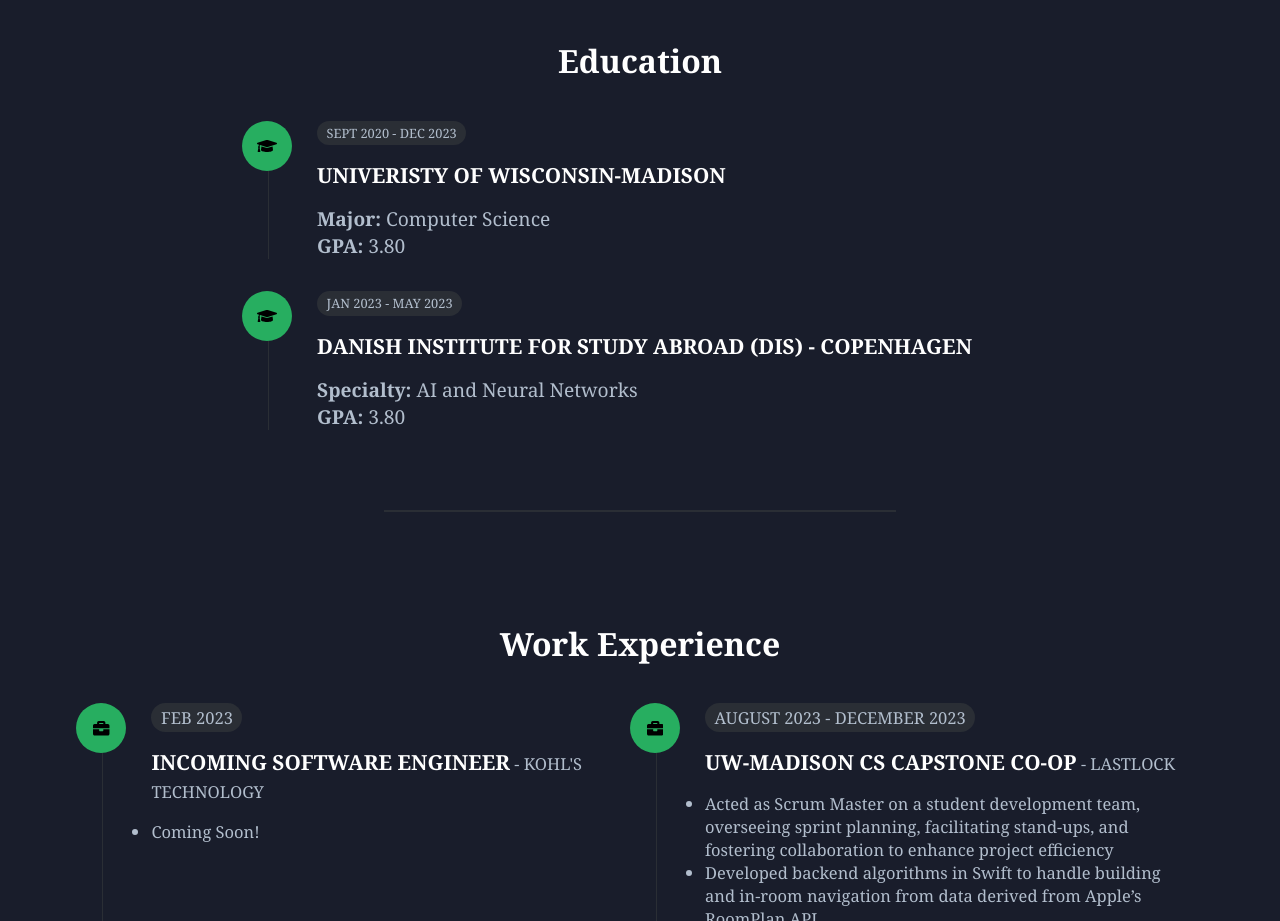
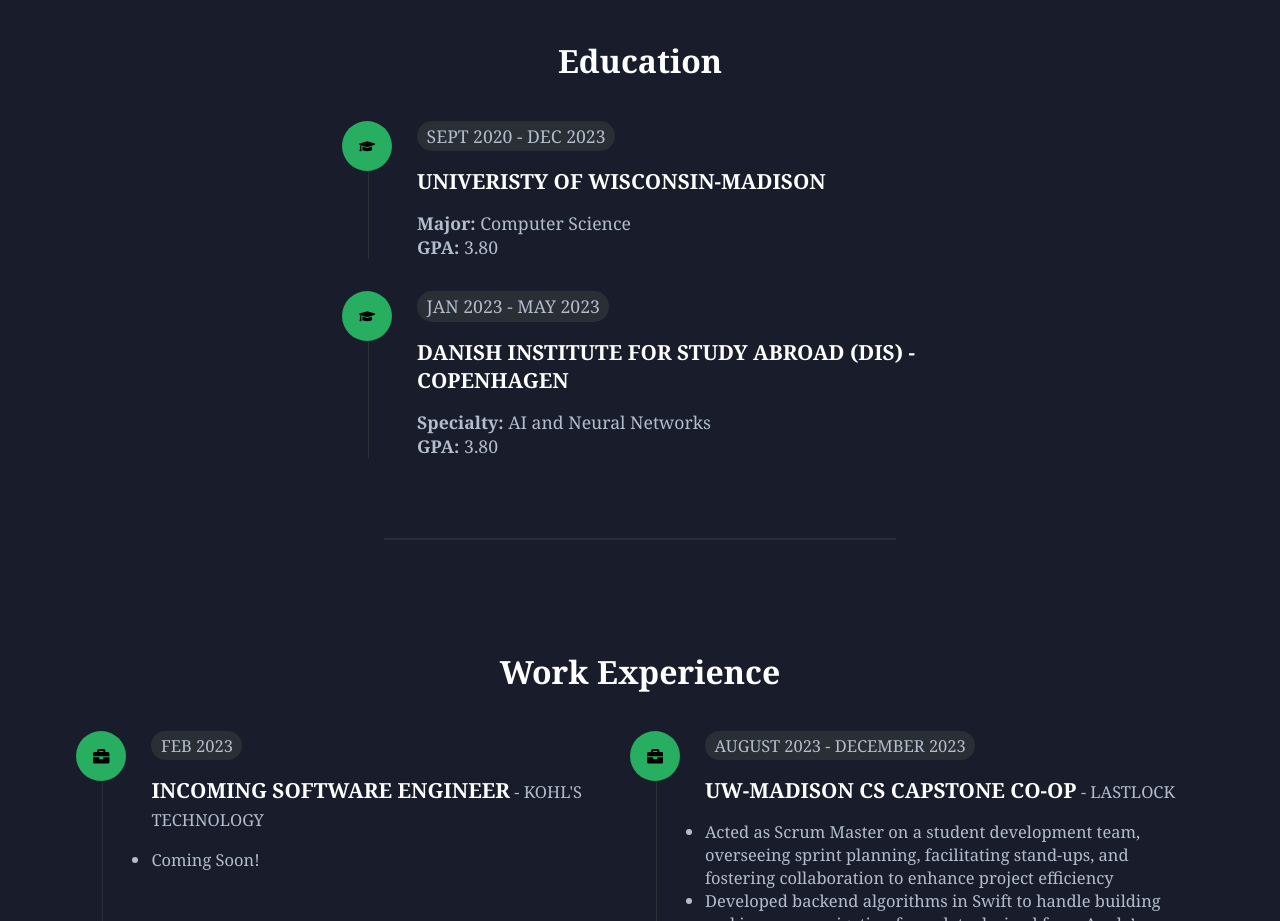
Before and after one commit to esrig1/esrig.net, a React (Create React App) app: page /about in a window 1280 px wide. Shown: the part 2080-3001 px from the top of the page. Built offline with nearby package versions, Linux system fonts and the light colour scheme.

Commit message:
education section scales better with page growth

```diff
--- a/src/components/about/Education.css
+++ b/src/components/about/Education.css
@@ -3,7 +3,7 @@
     grid-template-columns: 1fr; /* Set to a single column */
     grid-gap: 2rem;
 
-    max-width: 1000px;
+    max-width: 1300px;
     padding-left: 10%;
     margin: 3% auto;
     justify-content: center; /* Center the grid items horizontally */
@@ -14,21 +14,21 @@
     position: relative;
     padding-left: 3rem;
     border-left: 1px solid var(--color-grey-5);
-    max-width: 800px;
+    max-width: 1200px;
 }
 
 .education .education-item .education-icon {
     position: absolute;
-    left: -27px;
+    left: -35px;
     top: 0;
     background-color: var(--color-secondary);
-    width: 50px;
-    height: 50px;
+    width: 70px;
+    height: 70px;
     border-radius: 50%;
     display: flex;
     align-items: center;
     justify-content: center;
-    font-size: 1.3rem;
+    font-size: 2.8rem;
 }
 
 .education .education-item .education-duration {
@@ -36,7 +36,7 @@
     background-color: var(--color-grey-5);
     border-radius: 15px;
     display: inline-block;
-    font-size: 0.8rem;
+    font-size: 2rem;
     text-transform: uppercase;
     font-weight: 500;
 }
@@ -45,19 +45,41 @@
 .education .education-item h5 {
     padding: 1rem 0;
     text-transform: uppercase;
-    font-size: 1.3rem;
+    font-size: 2rem;
     font-weight: 600;
 }
-.education .education-item h5 span {
-    color: var(--color-grey-2);
-    font-weight: 500;
-    font-size: 1.2rem;
-}
+
 .education .education-item p {
     color: var(--color-grey-2);
+    font-size: 2rem;
 }
 
+@media screen and (max-width: 1800px) {
 
+    .education {
+        max-width: 800px;
+    }
+
+    .education .education-item {
+        max-width: 600px;
+    }
+
+    .education .education-item h5{
+        font-size: 1.3rem;
+    }
+
+    .education .education-item p,
+    .education .education-item .education-duration{
+        font-size: 1.1rem;
+    }
+
+    .education .education-item .education-icon {
+        height: 50px;
+        width: 50px;
+        left: -27px;
+        font-size: 1.03rem;
+    }
+}
 
 @media screen and (max-width: 700px) {
     .education {
--- a/src/components/about/Education.js
+++ b/src/components/about/Education.js
@@ -7,7 +7,7 @@ const Education = () => {
     <div className="education">
         <div className="education-item">
                 <div className="education-icon">
-                        <FaGraduationCap size={20}/>
+                        <FaGraduationCap />
                 </div>
                 <p className="education-duration">
                     Sept 2020 - Dec 2023
@@ -20,7 +20,7 @@ const Education = () => {
         </div>
         <div className="education-item">
                 <div className="education-icon">
-                        <FaGraduationCap size={20}/>
+                        <FaGraduationCap />
                 </div>
                 <p className="education-duration">
                     Jan 2023 - May 2023
--- a/src/components/about/Timeline.css
+++ b/src/components/about/Timeline.css
@@ -62,7 +62,6 @@
 @media screen and (max-width: 1800px) {
     .timeline .timeline-item ul,
     .timeline .timeline-item h5 span,
-    .timeline .timeline-item .tl-icon,
     .timeline .timeline-item .tl-duration{
     font-size: 1.03rem;
     }
@@ -71,6 +70,8 @@
         height: 50px;
         width: 50px;
         left: -27px;
+        font-size: 1.03rem;
+
     }
 
     .timeline .timeline-item h5 {
```
